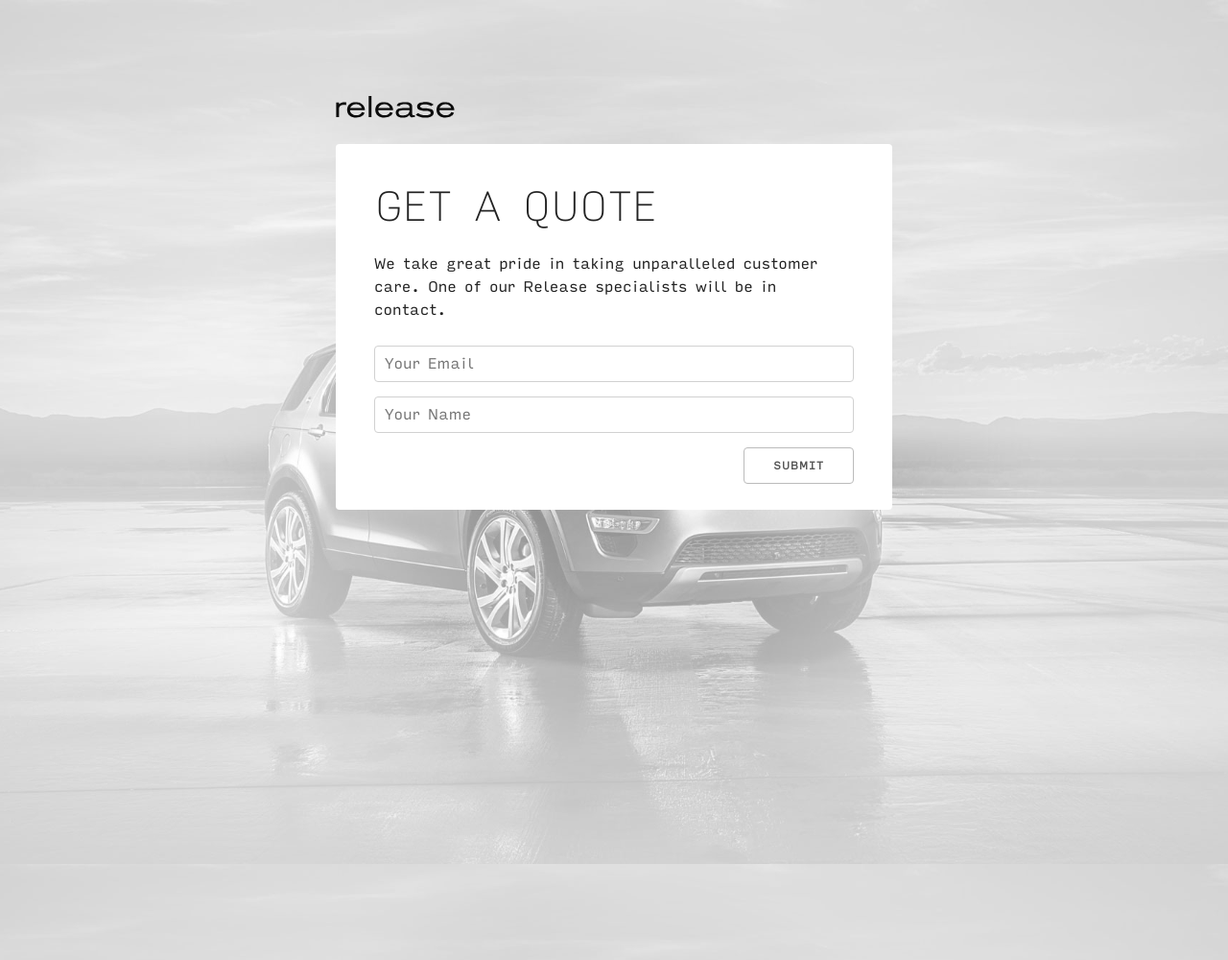
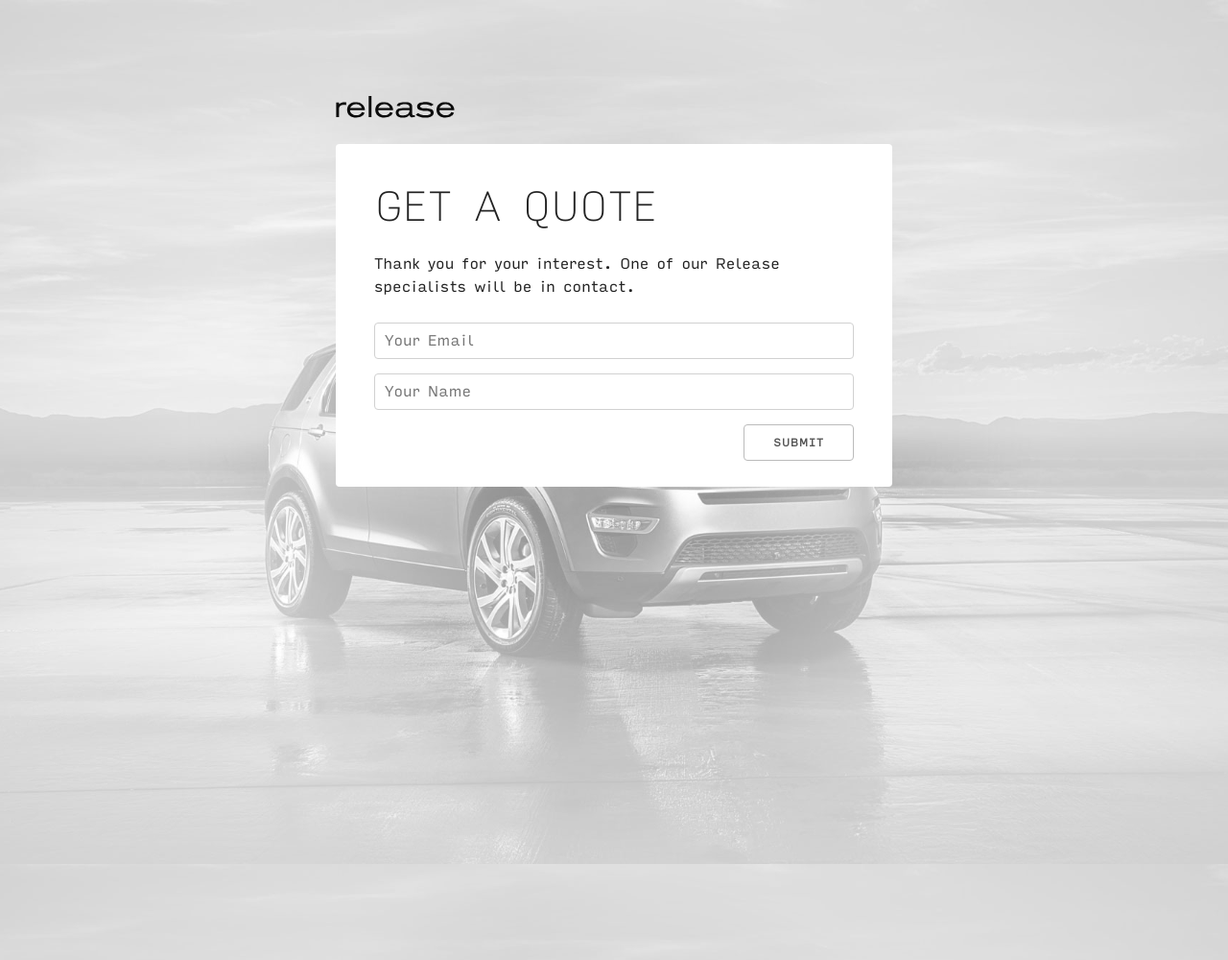
Before and after one commit to releasefinance/releasefinance.github.io, a Jekyll site: the page built from signup.html, in a window 1280 px wide. Shown: the whole page at 96% size. Built offline with Jekyll 4.4.1, drawn with Linux system fonts in a browser that asks for light colours; nearby versions of some CDN libraries; comment, search, counter and statistics services are not loaded.

Commit message:
Update signup.html

```diff
--- a/signup.html
+++ b/signup.html
@@ -11,7 +11,7 @@ body_class  : session
   </div>
   <div class="session-box">
     <h2>Get A Quote</h2>
-    <p>We take great pride in taking unparalleled customer care. One of our Release specialists will be in contact.</p>
+    <p>Thank you for your interest. One of our Release specialists will be in contact.</p>
     <form class="signup-form" accept-charset="UTF-8" action="https://formkeep.com/f/13771abf68c7" method="POST">
       <input type="hidden" name="utf8" value="✓">
       <input type="email" name="email" placeholder="Your Email">
```
